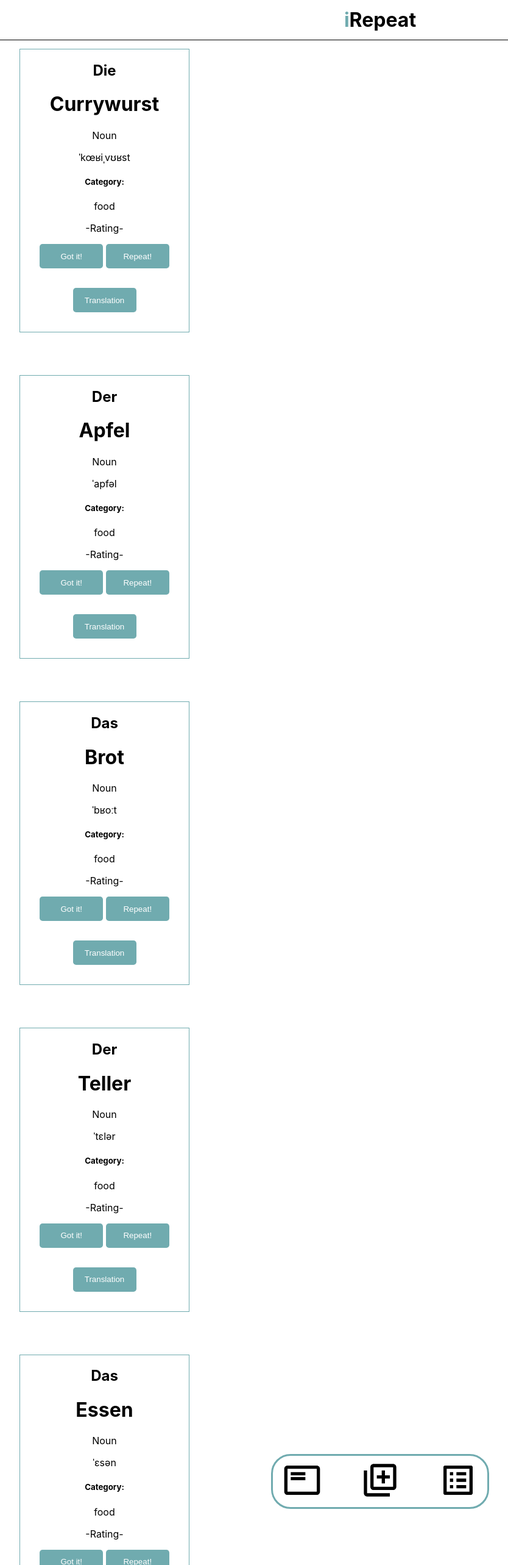
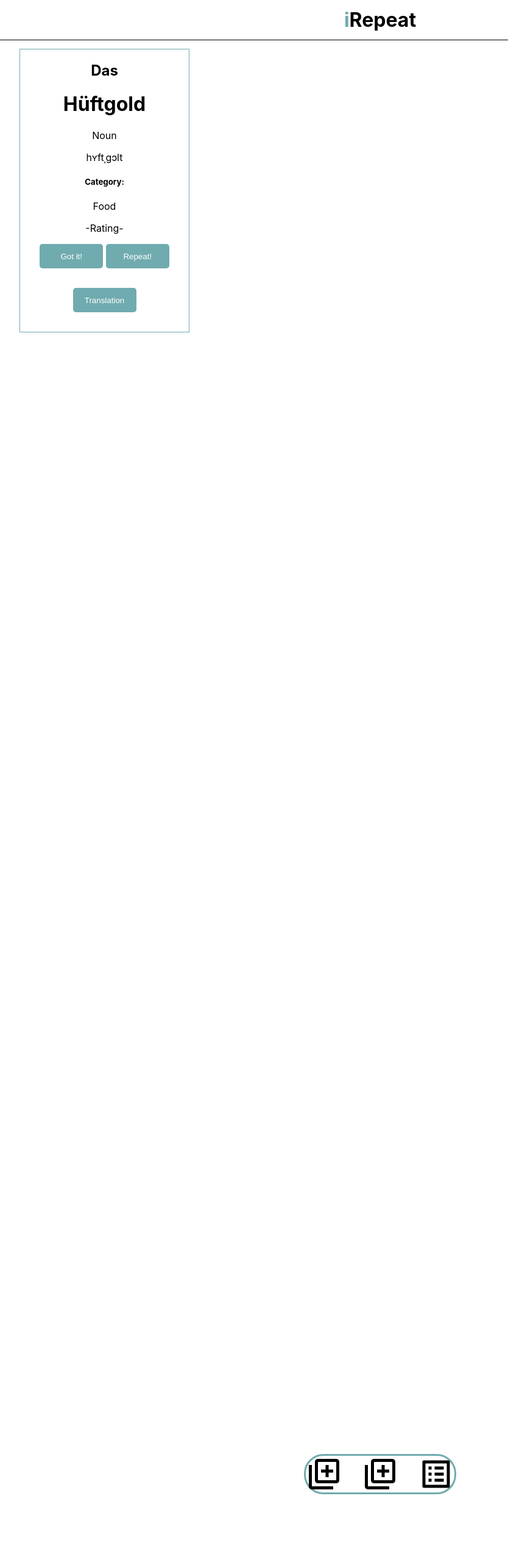
Before and after one commit to JannisHeyer/irepeat-app, a Next.js app: page / in a window 1280 px wide. Shown: the top 2566 px of the page at 61% size, without its empty margins (16-850 px from the left). After the commit the page ends 800 px from the top, so only its background shows below. Built offline with nearby package versions, Linux system fonts and the light colour scheme.

Commit message:
Implement a swipe function allowing the user to go through the cue cards

```diff
--- a/components/Card.jsx
+++ b/components/Card.jsx
@@ -14,12 +14,26 @@ export const Card = ({
   ipa,
   category,
   translation,
+  style,
+  onDirectionLock,
+  animate,
+  onDragEnd,
 }) => {
   const [isFlipped, setIsFlipped] = useState(false);
 
   return (
     <>
-      <StyledMotionDiv
+      <StyledSwiper
+        drag
+        dragConstraints={{ left: 0, right: 0, top: 0, bottom: 0 }}
+        dragDirectionLock
+        onDirectionLock={onDirectionLock}
+        onDragEnd={onDragEnd}
+        animate={animate}
+        style={style}
+        transition={{ ease: [0.6, 0.05, -0.01, 0.9] }}
+      >
+        <StyledFlipper
           animate={isFlipped ? "back" : "front"}
           variants={variants}
         >
@@ -53,17 +67,31 @@ export const Card = ({
               </StyledButton>
             </StyledCardContainer>
           )}
-      </StyledMotionDiv>
+        </StyledFlipper>
+      </StyledSwiper>
     </>
   );
 };
 
 export default Card;
 
-const StyledMotionDiv = styled(motion.div)`
+// FIXME: Visual bug that appears on cards without an article (Border smaller than card(?)).
+// FIXME: Visual bug that appears on cards WITH an article (article snapping in).
+// FIXME: Visual bug  Card changes size on flip.
+
+const StyledSwiper = styled(motion.div)`
+  position: absolute;
+  left: 0px;
+  top: 0px;
   width: var(--card-width);
   height: var(--card-height);
   margin: var(--card-margin);
+`;
+
+const StyledFlipper = styled(motion.div)`
+  width: 100%;
+  height: 100%;
+
   background-color: transparent;
   position: relative;
   perspective: 1000px;
--- /dev/null
+++ b/components/CardStack.jsx
@@ -0,0 +1,122 @@
+import {
+  motion,
+  useMotionValue,
+  useTransform,
+  useMotionTemplate,
+} from "framer-motion";
+import React, { useState } from "react";
+import Card from "../components/Card";
+
+//TODO: Disable the ability to swipe up and down - Do not remove might be useful at a later stage.
+
+export const CardStack = ({ vocabularies: vocabulariesprop }) => {
+  const [vocabularies, setVocabularies] = useState(vocabulariesprop);
+  const [dragStart, setDragStart] = useState({
+    axis: null,
+    animation: { x: 0, y: 0 },
+  });
+  const x = useMotionValue(0);
+  const y = useMotionValue(0);
+  const scale = useTransform(
+    dragStart.axis === "x" ? x : y,
+    [-175, 0, 175],
+    [1, 0.5, 1]
+  );
+  const shadowBlur = useTransform(
+    dragStart.axis === "x" ? x : y,
+    [-175, 0, 175],
+    [0, 25, 0]
+  );
+  const shadowOpacity = useTransform(
+    dragStart.axis === "x" ? x : y,
+    [-175, 0, 175],
+    [0, 0.2, 0]
+  );
+  const boxShadow = useMotionTemplate`0 ${shadowBlur}px 15px -10px rgba(0, 0, 0, ${shadowOpacity})`;
+  const onDirectionLock = (axis) => setDragStart({ ...dragStart, axis: axis });
+  const animateCardSwipe = (animation) => {
+    setDragStart({ ...dragStart, animation });
+
+    setTimeout(() => {
+      setDragStart({ axis: null, animation: { x: 0, y: 0 } });
+      x.set(0);
+      y.set(0);
+      //TODO: Instead of returning Brot when the end of the array has been reached (vocabularies.index === vocabularies.length -1 ) return the first entry again
+      setVocabularies([
+        {
+          word: "Brot",
+          article: "Das",
+          wordType: "Noun",
+          ipa: "ˈbʁoːt",
+          category: "food",
+          rating: 10,
+          translation: "Bread",
+          active: true,
+        },
+        ...vocabularies.slice(0, vocabularies.length - 1), // slice Card and push to new array - if array empty switch to new array?
+      ]);
+    }, 200);
+  };
+  // TODO: If offset.x >= 200 keep card in the rotation
+  const onDragEnd = (info) => {
+    if (dragStart.axis === "x") {
+      if (info.offset.x >= 200) animateCardSwipe({ x: 275, y: 0 });
+      //TODO: If offset.x >= -200 remove card from rotation and push it to inactiveCards=[]
+      else if (info.offset.x <= -200) animateCardSwipe({ x: -275, y: 0 });
+    } /*else {
+      if (info.offset.y >= 200) animateCardSwipe({ x: 0, y: 275 });
+      else if (info.offset.y <= -200) animateCardSwipe({ x: 0, y: -275 });
+    }*/
+  };
+  // const onSwipeRight = (info) => {
+  // if (info.offset.x <= -275)
+  //
+  // }
+  const renderCards = () => {
+    return vocabularies.map(
+      (
+        { article, word, wordType, ipa, category, rating, translation },
+        index
+      ) => {
+        if (index === vocabularies.length - 1) {
+          return (
+            <Card
+              key={word}
+              word={word}
+              article={article}
+              wordType={wordType}
+              ipa={ipa}
+              category={category}
+              rating={rating}
+              translation={translation}
+              style={{ x, y, zIndex: index }}
+              onDirectionLock={(axis) => onDirectionLock(axis)}
+              onDragEnd={(e, info) => onDragEnd(info)}
+              animate={dragStart.animation}
+            />
+          );
+        } else console.log(index);
+        console.log(vocabularies.length - 1);
+        return (
+          <Card
+            key={word}
+            word={word}
+            article={article}
+            wordType={wordType}
+            ipa={ipa}
+            category={category}
+            rating={rating}
+            translation={translation}
+            style={{
+              scale,
+              boxShadow,
+              zIndex: index,
+            }}
+          />
+        );
+      }
+    );
+  };
+  return renderCards();
+};
+export default CardStack;
--- a/components/Navbar.jsx
+++ b/components/Navbar.jsx
@@ -1,5 +1,6 @@
 import styled from "styled-components";
 import Link from "next/link";
+import Image from "next/image";
 
 export const Navbar = () => {
   return (
@@ -7,24 +8,33 @@ export const Navbar = () => {
       <ul>
         <li>
           <Link href="/">
-            <a>
-              <img src="/Icons/MainCueCard-Black.svg" alt="Main Icon" />
-            </a>
+            <Image
+              className="navIcons"
+              src="/Icons/AddCard-Black.svg"
+              width={60}
+              height={60}
+              alt="Home icon liking to the main page"
+            />
           </Link>
         </li>
         <li>
           <Link href="/createCard">
-            <a>
-              <img src="/Icons/AddCard-Black.svg" alt="Main Icon" />
-            </a>
+            <Image
+              src="/Icons/AddCard-Black.svg"
+              width={60}
+              height={60}
+              alt="Icon linking to the create a card section"
+            />
           </Link>
         </li>
         <li>
           <Link href="/categories">
-            <a>
-              {" "}
-              <img src="/Icons/Categories-Black.svg" alt="Main Icon" />
-            </a>
+            <Image
+              src="/Icons/Categories-Black.svg"
+              width={60}
+              height={60}
+              alt="Icon that links to the category section"
+            />
           </Link>
         </li>
       </ul>
@@ -57,9 +67,7 @@ const StyledNavContainer = styled.div`
       display: flex;
       justify-content: space-around;
     }
-    & img {
-      height: 4rem;
-      width: 4rem;
+    & Image {
       margin: 0.5rem 1rem 0.5rem 1rem;
     }
   }
--- a/data/vocabularies.js
+++ b/data/vocabularies.js
@@ -7,6 +7,7 @@ export const vocabularies = [
     category: "food",
     rating: 10,
     translation: "Currywurst or Curry sausage",
+    active: true,
   },
   {
     word: "Apfel",
@@ -16,6 +17,7 @@ export const vocabularies = [
     category: "food",
     rating: 10,
     translation: "Apple",
+    active: true,
   },
   {
     word: "Brot",
@@ -25,6 +27,7 @@ export const vocabularies = [
     category: "food",
     rating: 10,
     translation: "Bread",
+    active: true,
   },
   {
     word: "Teller",
@@ -34,6 +37,7 @@ export const vocabularies = [
     category: "food",
     rating: 10,
     translation: "Plate",
+    active: true,
   },
   {
     word: "Essen",
@@ -43,6 +47,7 @@ export const vocabularies = [
     category: "food",
     rating: 10,
     translation: "Food",
+    active: true,
   },
   {
     word: "Küchenutensil",
@@ -52,6 +57,7 @@ export const vocabularies = [
     category: "food",
     rating: 30,
     translation: "kitchen utensil",
+    active: true,
   },
   {
     word: "Wunderbar",
@@ -61,16 +67,9 @@ export const vocabularies = [
     category: "Adjective",
     rating: 20,
     translation: "Marvelous",
+    active: true,
   },
-  {
-    word: "Ängstlich",
-    article: "",
-    wordType: "Adjective",
-    ipa: "ˈɛŋstlɪç",
-    category: "Adjective",
-    rating: 20,
-    translation: "",
-  },
+
   {
     word: "Ängstlich",
     article: "",
@@ -79,6 +78,7 @@ export const vocabularies = [
     category: "Adjective",
     rating: 20,
     translation: "Scared",
+    active: true,
   },
 
   {
@@ -89,6 +89,7 @@ export const vocabularies = [
     category: "Adjective",
     rating: 20,
     translation: "Chronicly",
+    active: true,
   },
 
   {
@@ -99,6 +100,7 @@ export const vocabularies = [
     category: "Adjective",
     rating: 30,
     translation: "Clever",
+    active: true,
   },
   {
     word: "Bus",
@@ -108,6 +110,7 @@ export const vocabularies = [
     category: "Transportation",
     rating: 10,
     translation: "Bus",
+    active: true,
   },
   {
     word: "Bushaltestelle",
@@ -117,6 +120,7 @@ export const vocabularies = [
     category: "Transportation",
     rating: 30,
     translation: "Bus stop",
+    active: true,
   },
   {
     word: "Fliegen",
@@ -126,6 +130,7 @@ export const vocabularies = [
     category: "Transportation",
     rating: 20,
     translation: "Flying",
+    active: true,
   },
   {
     word: "bogenschießen",
@@ -135,6 +140,7 @@ export const vocabularies = [
     category: "Sport",
     rating: 30,
     translation: "Archery",
+    active: true,
   },
   {
     word: "programmieren",
@@ -144,6 +150,7 @@ export const vocabularies = [
     category: "Beruf",
     rating: 30,
     translation: "To Program",
+    active: true,
   },
   {
     word: "Henne",
@@ -153,6 +160,7 @@ export const vocabularies = [
     category: "Tier",
     rating: 10,
     translation: "Hen",
+    active: true,
   },
   {
     word: "merkwürdig",
@@ -162,6 +170,7 @@ export const vocabularies = [
     category: "Adjektive",
     rating: 30,
     translation: "Remarkable or Weird",
+    active: true,
   },
   {
     word: "Kartoffel",
@@ -171,6 +180,7 @@ export const vocabularies = [
     category: "Food",
     rating: 10,
     translation: "Potato",
+    active: true,
   },
   {
     word: "Hüftgold",
@@ -180,6 +190,8 @@ export const vocabularies = [
     category: "Food",
     rating: 30,
     translation: "Love handles",
+    active: true,
   },
 ];
+console.log(vocabularies.length);
 export default vocabularies;
--- a/pages/index.jsx
+++ b/pages/index.jsx
@@ -1,7 +1,8 @@
 import { Navbar } from "../components/Navbar";
 import { Header } from "../components/Header";
-import Card from "../components/Card";
+
 import { vocabularies } from "../data/vocabularies";
+import CardStack from "../components/CardStack";
 
 export default function Home() {
   return (
@@ -9,20 +10,7 @@ export default function Home() {
       <Header pageTitle="iRepeat" isMainTitle />
 
       <main>
-        {vocabularies.map(
-          ({ article, word, wordType, ipa, category, rating, translation }) => (
-            <Card
-              key={word}
-              word={word}
-              article={article}
-              wordType={wordType}
-              ipa={ipa}
-              category={category}
-              rating={rating}
-              translation={translation}
-            />
-          )
-        )}
+        <CardStack vocabularies={vocabularies} />
       </main>
       <Navbar />
     </>
--- a/styles/globalStyles.jsx
+++ b/styles/globalStyles.jsx
@@ -2,10 +2,15 @@ import { createGlobalStyle } from "styled-components";
 
 const GlobalStyles = createGlobalStyle`
 :root {
+  // Colors //
 --main-color: #70abaf;
+
+// Button-Styling //
 --button-border-radius: 0.3rem;
 --button-height: 2.5rem;
 --button-width: 6.5rem;
+
+// Card-Styling //
 --card-height: 455.13px;
 --card-width: 279px;
 --card-margin: 5rem 3rem 0rem 3rem;
```
Also changed, not shown: data/inactiveCards.js (added, +16 -0 lines). Lines whose indentation alone changed are shown as unchanged.
